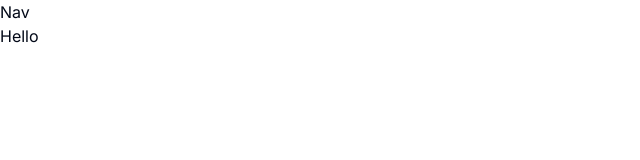
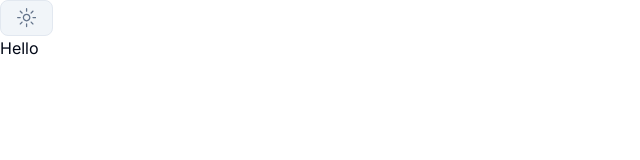
Before and after one commit to aiyaruch1320/page-form, a Next.js app: page / in a window 1280 px wide. Shown: the top 160 px of the page, without its empty margins (0-640 px from the left). Built offline with nearby package versions, Linux system fonts and the light colour scheme.

Commit message:
Add ThemeSwitcher component to dashboard layout

```diff
--- a/app/(dashboard)/layout.tsx
+++ b/app/(dashboard)/layout.tsx
@@ -1,9 +1,12 @@
+import ThemeSwitcher from "@/components/theme-switcher";
 import React from "react";
 
 function Layout({ children }: { children: React.ReactNode }) {
   return (
     <div className="flex flex-col min-h-screen min-w-full bg-background max-h-screen">
-      <nav>Nav</nav>
+      <nav>
+        <ThemeSwitcher />
+      </nav>
       <main className="flex w-full flex-grow">{children}</main>
     </div>
   );
--- /dev/null
+++ b/components/theme-switcher.tsx
@@ -0,0 +1,28 @@
+"use client";
+
+import { SunIcon } from "@radix-ui/react-icons";
+import { useTheme } from "next-themes";
+import { useEffect, useState } from "react";
+import { Tabs, TabsList, TabsTrigger } from "./ui/tabs";
+
+function ThemeSwitcher() {
+  const { theme, setTheme } = useTheme();
+  const [mounted, setMounted] = useState(false);
+
+  useEffect(() => {
+    setMounted(true);
+  }, []);
+
+  if (!mounted) return null;
+  return (
+    <Tabs defaultValue={theme}>
+      <TabsList className="border">
+        <TabsTrigger value="light" onClick={() => setTheme("light")}>
+          <SunIcon className="h-[1.2rem] w-[1.2rem]" />
+        </TabsTrigger>
+      </TabsList>
+    </Tabs>
+  );
+}
+
+export default ThemeSwitcher;
```
